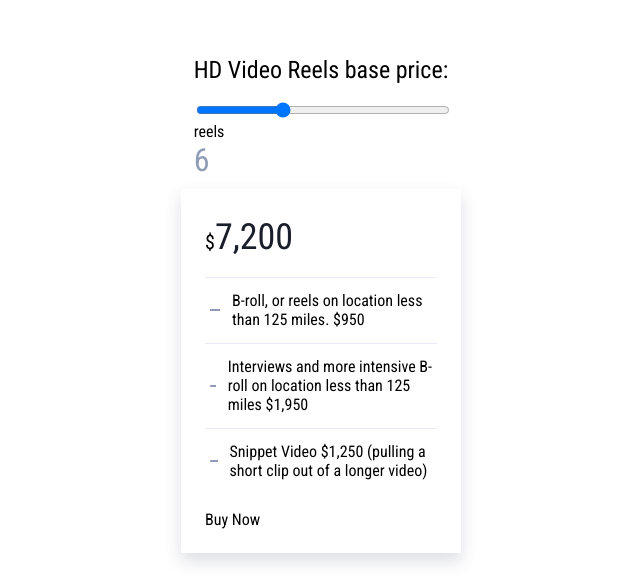
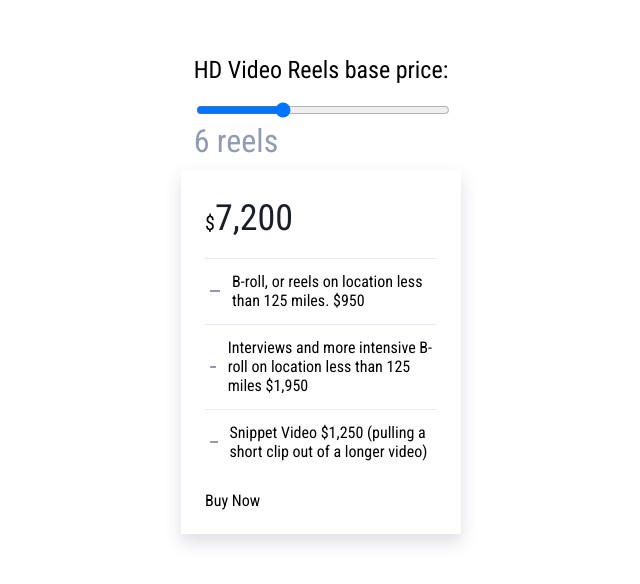
Before and after one commit to burketrevor/hexonic-studio, a Next.js app: page /pricing in a window 1280 px wide. Shown: the part 216-800 px from the top of the page, without its empty margins (319-959 px from the left). Built offline with nearby package versions, Linux system fonts and the light colour scheme.

Commit message:
moving reels

```diff
--- a/components/Pricing/reelPricing.js
+++ b/components/Pricing/reelPricing.js
@@ -53,10 +53,10 @@ class ReelPricing extends React.Component {
               ref={this.slider}
               defaultValue={this.state.priceInputValue}
               onChange={this.handlePricingSlide}
-            /> reels
+            />
           </label>
           <div ref={this.sliderValue} className={styles.pricing__slider__value}>
-            {this.getPricingData(this.state.priceInput)}
+            {this.getPricingData(this.state.priceInput)} reels
           </div>
         </div>
 
```
